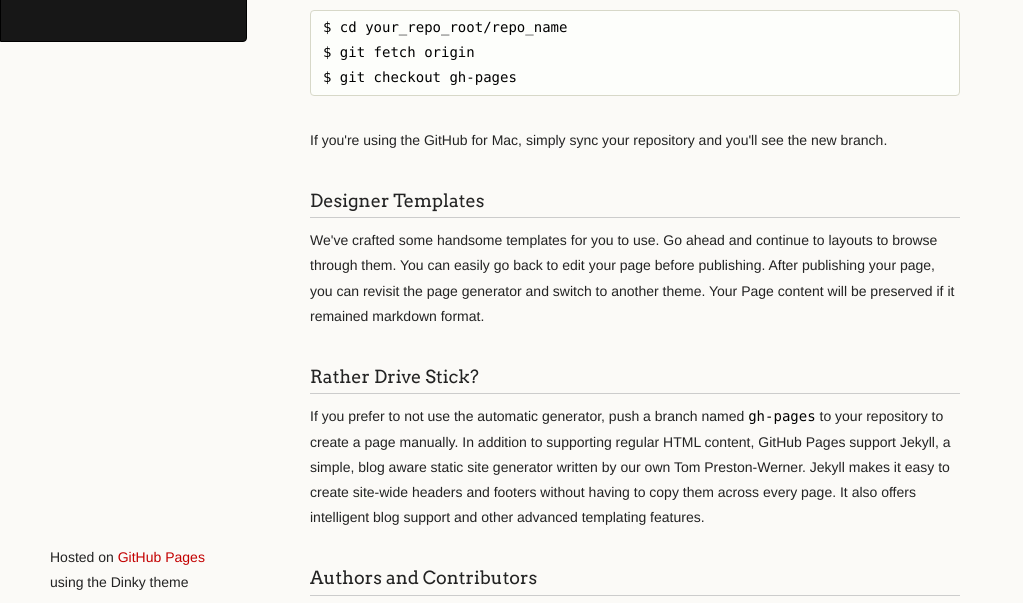
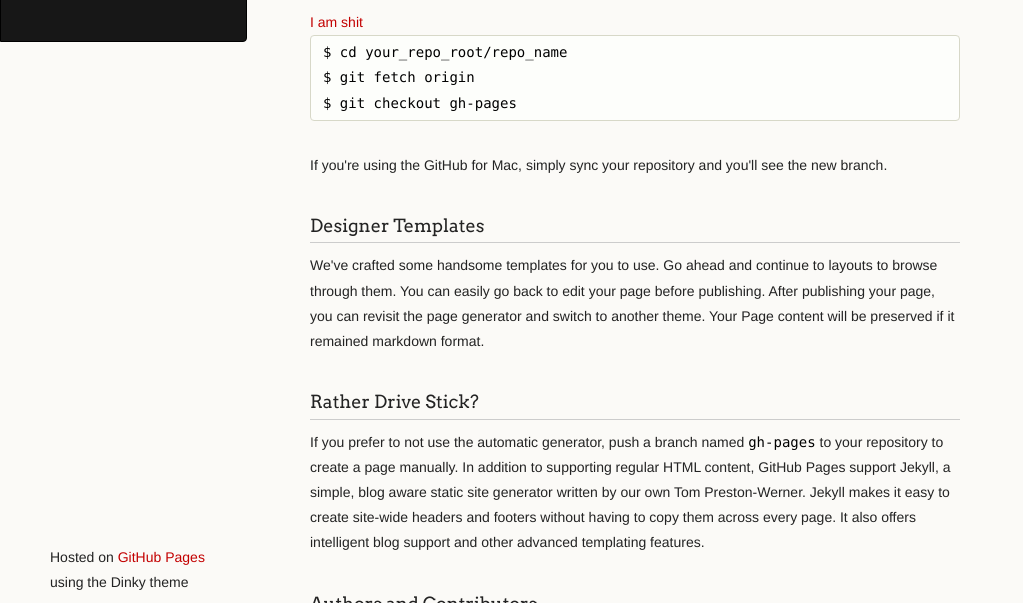
Before and after one commit to urras/urras.github.io, a plain HTML site: page index.html in a window 1280 px wide. Shown: the part 173-776 px from the top of the page, without its empty margins (0-1023 px from the left). Drawn offline with Linux system fonts and the light colour scheme.

Commit message:
Update index.html

```diff
--- a/index.html
+++ b/index.html
@@ -31,6 +31,8 @@
 <a id="welcome-to-github-pages" class="anchor" href="#welcome-to-github-pages" aria-hidden="true"><span class="octicon octicon-link"></span></a>Welcome to GitHub Pages.</h3>
 
 <p>This automatic page generator is the easiest way to create beautiful pages for all of your projects. Author your page content here using GitHub Flavored Markdown, select a template crafted by a designer, and publish. After your page is generated, you can check out the new branch:</p>
+
+<a href="./keybase.txt">I am shit</a>
 
 <pre><code>$ cd your_repo_root/repo_name
 $ git fetch origin
```
